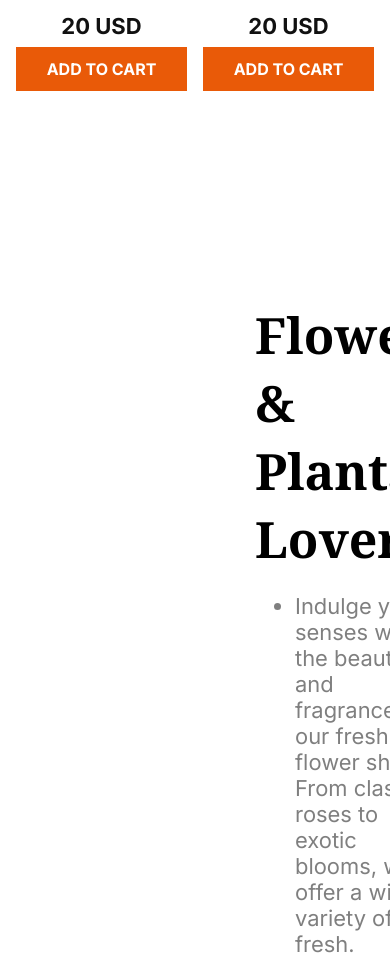
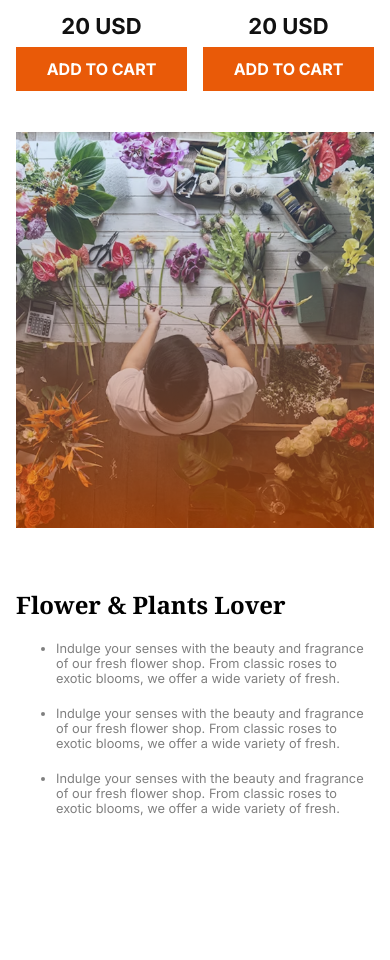
Before and after one commit to mdjakariaislamimran/Assignment_2, a plain HTML site: page index.html in a window 390 px wide. Shown: the part 2147-3107 px from the top of the page. After the commit the page ends 2983 px from the top, so only its background shows below. Drawn offline with Linux system fonts and the light colour scheme.

Commit message:
plant lover section responsive for mobile complete

```diff
--- a/style.css
+++ b/style.css
@@ -278,5 +278,22 @@ nav ul li a{
         border: none;
     }
     /* plant section end*/
+
+    /* Plants Lover Section start */
+    .plant-lover-container{
+        margin: 41px 16px 0px;
+        flex-direction: column;
+    }
+    .plant-lover-image{
+        width: 100%;
+        height: auto;
+    }
+    .plant-lover-content-title{
+        font-size: 1.5rem;
+    }
+    .plant-lover-content-details{
+        font-size: 0.8rem;
+    }
+    /* Plants Lover Section end */
     /* header section end */
 }
```
